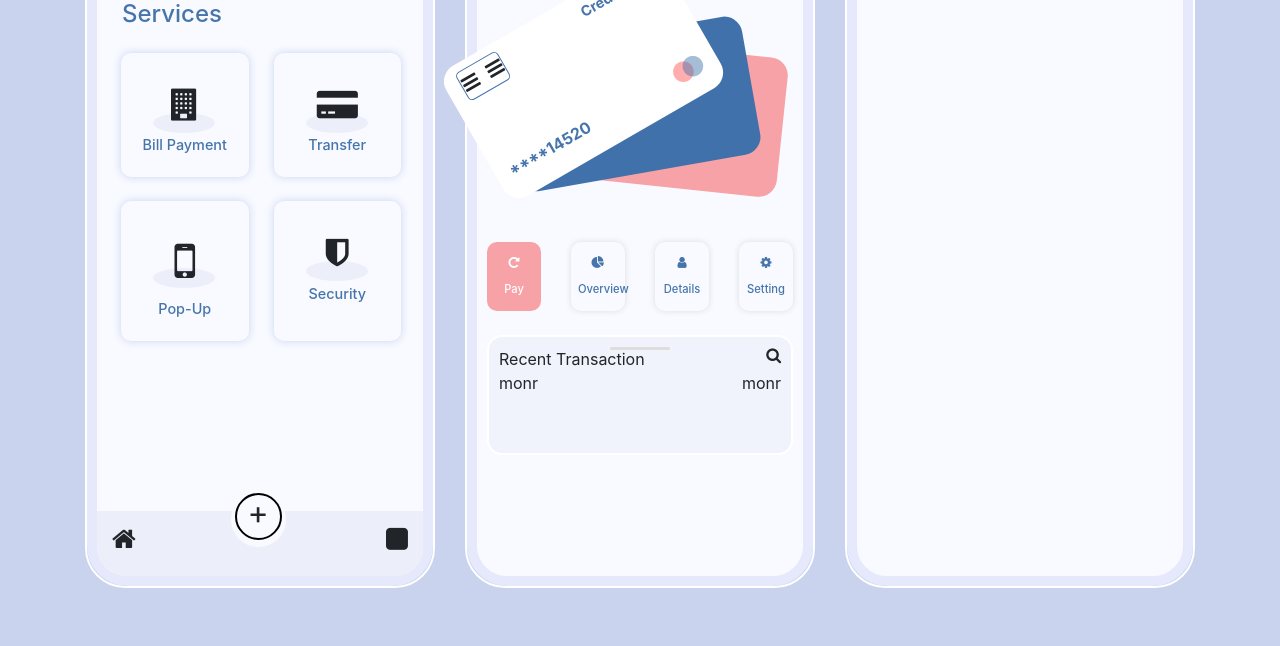
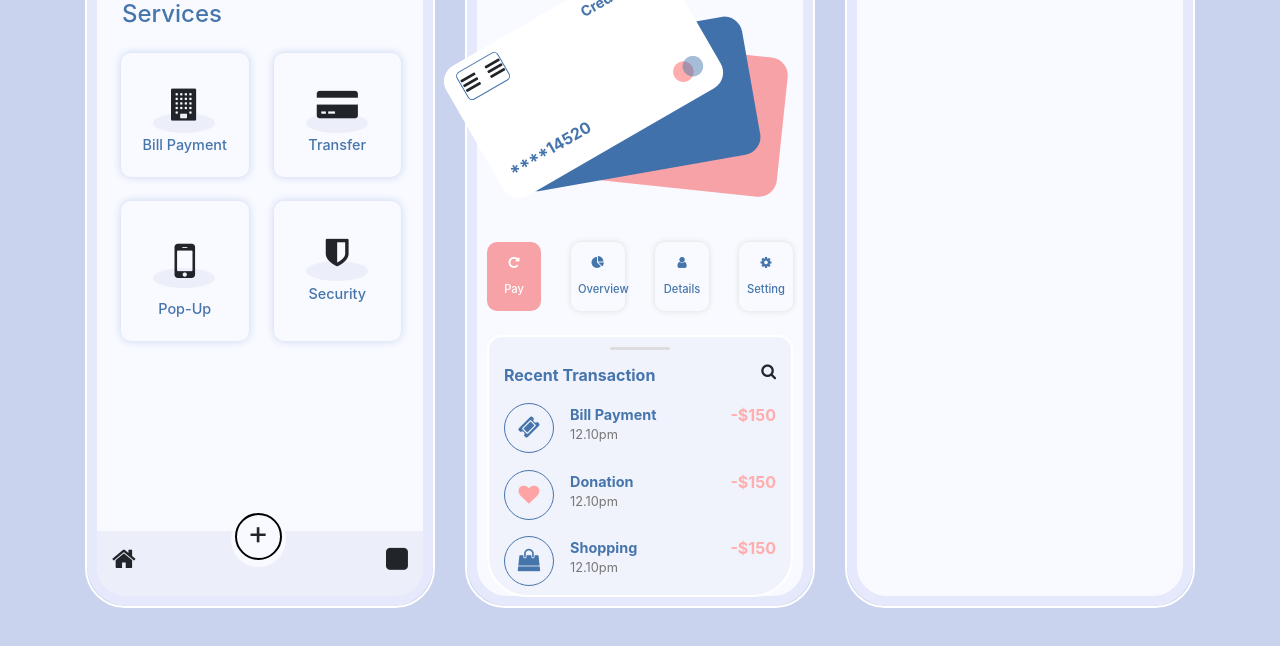
Before and after one commit to AliMundher/e-wallet, a plain HTML site: page index.html in a window 1280 px wide. Shown: the part 116-762 px from the top of the page. Drawn offline with nearby package versions, Linux system fonts and the light colour scheme.

Commit message:
add icons and text into slide box

```diff
--- a/css/style.scss
+++ b/css/style.scss
@@ -34,12 +34,13 @@
 }
 
 body {
+  height: 3000px;
   background-color: #c9d3ee;
   $colorBorder: #e6e9fb;
   .phone_1 {
     border: 2px solid white;
     position: relative;
-    min-height: 680px;
+    min-height: 700px;
     border-radius: 40px;
     .border_inner {
       position: relative;
@@ -250,7 +251,14 @@ body {
         }
       }
       .slide_box {
+        height: 262px;
         position: relative;
+        padding: 15px;
+        border: 2px solid #fff;
+        border-radius: 15px;
+        background-color: #eceffa87;
+        border-bottom-left-radius: 40px;
+        border-bottom-right-radius: 40px;
         .line_small {
           position: absolute;
           top: 10px;
@@ -260,11 +268,59 @@ body {
           background-color: #ddd;
           border-radius: 10px;
         }
-        padding: 10px;
-        min-height: 120px;
-        border: 2px solid #fff;
-        border-radius: 15px;
-        background-color: #eceffa87;
+        .search_title {
+          margin-top: 4%;
+          .title_recent {
+            font-weight: bold;
+            color: #4675ac;
+            margin-top: 20px;
+          }
+        }
+        .icon_left {
+          width: 50px;
+          height: 50px;
+          border: 1px solid #4675ac;
+          border-radius: 50%;
+          text-align: center;
+          line-height: 51px;
+          .fa-ticket,
+          .fa-shopping-bag {
+            font-size: 1.4em;
+            color: #4675ac;
+          }
+          .fa-heart {
+            color: #ffa4a4;
+            font-size: 1.3em;
+          }
+        }
+        .text_slide {
+          position: relative;
+          top: -51px;
+          left: 66px;
+          .bill_pay {
+            font-size: 0.9em;
+            font-weight: bold;
+            color: #4675ac;
+          }
+          .hour {
+            font-size: 0.8em;
+            color: #777;
+            position: relative;
+            top: -5px;
+          }
+        }
+        .price {
+          color: #ffadad;
+          font-weight: bold;
+        }
+        .top_m {
+          position: relative;
+          top: -31px;
+        }
+        .top_mm {
+          position: relative;
+          top: -63px;
+        }
       }
     }
   }
--- a/index.html
+++ b/index.html
@@ -159,12 +159,55 @@
                         <!-- Start Slide -->
                         <div class="slide_box mt-4">
                             <span class="line_small"></span>
-                            <span class="text-capitalize">recent transaction</span>
-                            <i class="fa fa-search float-right" aria-hidden="true"></i>
-                            <div class="row">
-                                <div class="col-md-8">monr</div>
-                                <div class="col-md-4 text-right">monr</div>
+                            <div class="search_title">
+                                <span class="text-capitalize title_recent">recent transaction</span>
+                                <i class="fa fa-search float-right" aria-hidden="true"></i>
                             </div>
+                            <div class="row mt-3">
+                                <div class="col-md-8">
+                                    <div class="icon_left">
+                                        <i class="fa fa-ticket" aria-hidden="true"></i>
+                                    </div>
+                                    <div class="text_slide">
+                                        <span class="text-capitalize bill_pay">bill payment</span><br>
+                                        <span class="hour">12.10pm</span>
+                                    </div>
+                                </div>
+                                <div class="col-md-4 text-right">
+                                    <span class="price">-$150</span>
+                                </div>
+                            </div>
+
+                            <div class="row top_m">
+                                <div class="col-md-8">
+                                    <div class="icon_left">
+                                        <i class="fa fa-heart" aria-hidden="true"></i>
+                                    </div>
+                                    <div class="text_slide">
+                                        <span class="text-capitalize bill_pay">donation</span><br>
+                                        <span class="hour">12.10pm</span>
+                                    </div>
+                                </div>
+                                <div class="col-md-4 text-right">
+                                    <span class="price">-$150</span>
+                                </div>
+                            </div>
+
+                            <div class="row top_mm">
+                                <div class="col-md-8">
+                                    <div class="icon_left">
+                                        <i class="fa fa-shopping-bag" aria-hidden="true"></i>
+                                    </div>
+                                    <div class="text_slide">
+                                        <span class="text-capitalize bill_pay">shopping</span><br>
+                                        <span class="hour">12.10pm</span>
+                                    </div>
+                                </div>
+                                <div class="col-md-4 text-right">
+                                    <span class="price">-$150</span>
+                                </div>
+                            </div>
+
                         </div>
                         <!-- End Slide -->
 
```
Also changed, not shown: css/style.css, 1 other file.
